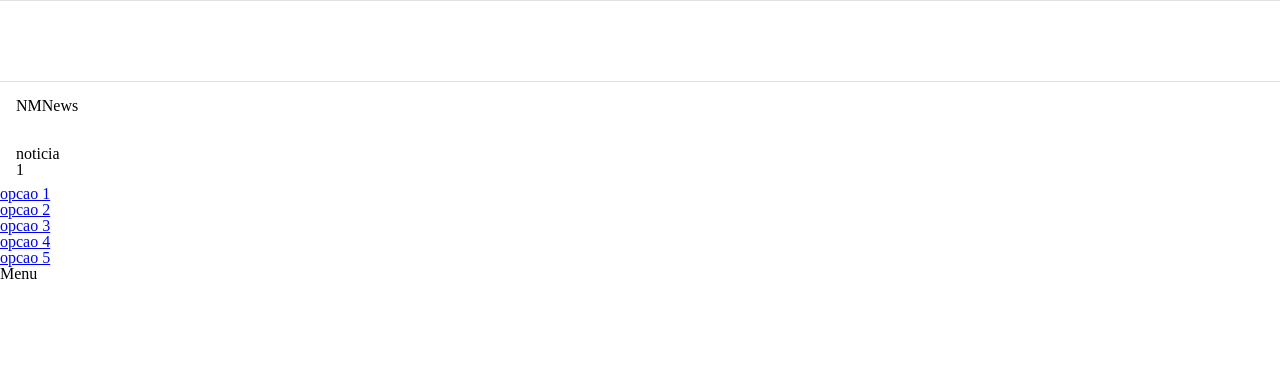
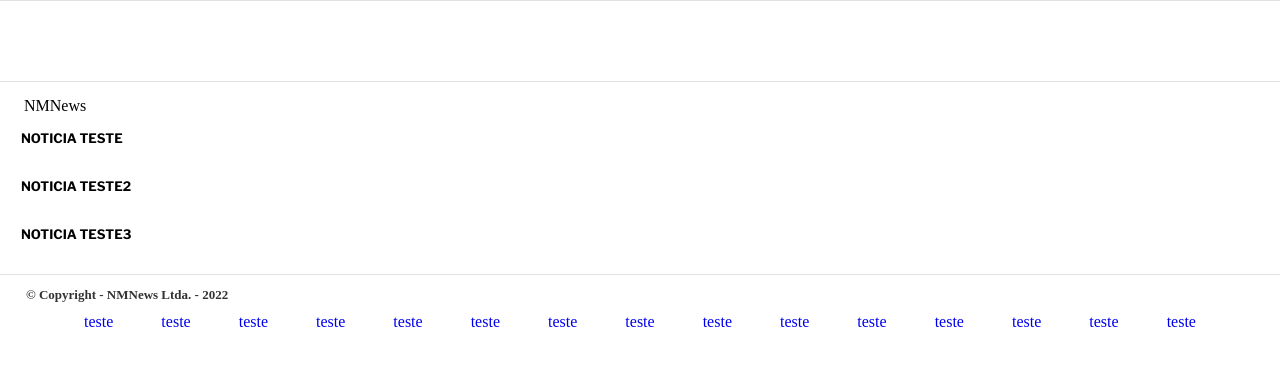
Before and after one commit to mosilva/NMNews, a plain HTML site: page index.html in a window 1280 px wide. Shown: the part 103-468 px from the top of the page. Drawn offline with nearby package versions, Linux system fonts and the light colour scheme; a web font is replaced by a local one.

Commit message:
update footer

```diff
--- a/assets/css/footer.css
+++ b/assets/css/footer.css
@@ -12,28 +12,78 @@ footer{
   color: var(--color-standart);
   font-family: var(--font-title);
   text-decoration: none;
+  margin-left: 0.5em;
 }
 
 .footer__menu{
-    width: 24px;
-    height: 24px;
+
     display: inline-block;
-    padding: 1em;
+    padding-left: 1em;
+    cursor: pointer;
 }
 
-/*hide the inputs/checkmarks and submenu*/
-input, ul.submenu {
+/*faz  a caixa de input e a lista ficarem escondidas*/
+.container-footer__button, .container-footer__menu{
   display: none;
 }
 
-/*position the label*/
-label {
-  position: relative;
+/*quando o input é clicado, fica opaco */
+.container-footer__button:checked ~ .container-footer__label .footer__menu {
+  opacity: 0.7;
+}
+
+.container-footer__button:checked ~ .container-footer__menu {
   display: block;
+}
+
+.container-footer__label .footer__menu{
+  text-transform: uppercase;
+  font-family: var(--font-label-footer);
+  font-weight: 700;
+  color: var(--color-standart);
+  font-size: 13px;
+}
+
+.container-footer__menu{
+  padding-left: 1em;
+}
+
+.container-footer__item a{
+  text-decoration: none;
+  padding-bottom: 1em;
+  color: var(--color-standart);
   cursor: pointer;
 }
 
-/*show the submenu when input is checked*/
-input:checked~ul.submenu {
-  display: block;
+.container-footer{
+  margin-bottom: 2em;
+  margin-left: 0.5em;
 }
+
+.copyright-footer__text{
+    opacity: 0.8;
+    font-size: 13px;
+    font-weight: bold;
+    margin-left: 1em;
+    padding: 1em;
+
+}
+
+.line-footer{
+  border-top: 1px solid var(--color-footer-border);
+}
+
+.other-info-footer{
+  display: flex;
+  flex-wrap: wrap;
+  justify-content: center;
+
+}
+
+.other-info-footer__item{
+  padding: 0 1.5em 1em 1.5em;
+}
+
+.other-info-footer__item a{
+  text-decoration: none;
+}
--- a/assets/css/index-style.css
+++ b/assets/css/index-style.css
@@ -11,5 +11,7 @@
   --color-top-bar: #eeeeee;
   --color-footer-border: #e1e1e1;
   --color-standart: #000000;
+  --font-label-footer: 'Libre Franklin';
+  --color-label-footer: gray;
 
 }
--- a/index.html
+++ b/index.html
@@ -11,9 +11,12 @@
       href="https://fontlibrary.org//face/chomsky"
       type="text/css"
     />
-    <link rel="preconnect" href="https://fonts.googleapis.com">
-<link rel="preconnect" href="https://fonts.gstatic.com" crossorigin>
-<link href="https://fonts.googleapis.com/css2?family=Libre+Franklin:wght@500;700&display=swap" rel="stylesheet">
+    <link rel="preconnect" href="https://fonts.googleapis.com" />
+    <link rel="preconnect" href="https://fonts.gstatic.com" crossorigin />
+    <link
+      href="https://fonts.googleapis.com/css2?family=Libre+Franklin:wght@500;700&display=swap"
+      rel="stylesheet"
+    />
     <link rel="stylesheet" href="./assets/css/index-style.css" />
 
     <title>NMNews</title>
@@ -46,30 +49,81 @@
     </main>
     <aside></aside>
     <footer>
-        <h2 class="footer__brand-logo"><a href="#" class="footer__title"> NMNews</a></h2>
+      <h2 class="footer__brand-logo">
+        <a href="#" class="footer__title"> NMNews</a>
+      </h2>
       <div class="container-footer">
-            <input type="checkbox" id="menu-footer" class="container-footer__button" />
-            <label for="menu-footer" class="container-footer__label">
-            <span class="footer__menu">noticia 1</span>
+        <input
+          type="checkbox"
+          id="menu-footer-check01"
+          class="container-footer__button"
+        />
+        <label for="menu-footer-check01" class="container-footer__label">
+          <span class="footer__menu">noticia teste</span>
         </label>
         <nav class="container-footer__menu">
           <ul class="container-footer__list">
             <li class="container-footer__item"><a href="#">opcao 1</a></li>
             <li class="container-footer__item"><a href="#">opcao 2</a></li>
             <li class="container-footer__item"><a href="#">opcao 3</a></li>
-                <li class="container-footer__item"><a href="#">opcao 4</a></li>
-                <li class="container-footer__item"><a href="#">opcao 5</a></li>
           </ul>
         </nav>
       </div>
-
-        <input id="check01" type="checkbox" name="menu" />
-<label for="check01">Menu</label>
-<ul class="submenu">
-  <li><a href="#">Item 1</a></li>
-  <li><a href="#">Item 2</a></li>
+      <div class="container-footer">
+        <input
+          type="checkbox"
+          id="menu-footer-check02"
+          class="container-footer__button"
+        />
+        <label for="menu-footer-check02" class="container-footer__label">
+          <span class="footer__menu">noticia teste2</span>
+        </label>
+        <nav class="container-footer__menu">
+          <ul class="container-footer__list">
+            <li class="container-footer__item"><a href="#">opcao 1</a></li>
+            <li class="container-footer__item"><a href="#">opcao 2</a></li>
+            <li class="container-footer__item"><a href="#">opcao 3</a></li>
           </ul>
-
+        </nav>
+      </div>
+      <div class="container-footer">
+        <input
+          type="checkbox"
+          id="menu-footer-check03"
+          class="container-footer__button"
+        />
+        <label for="menu-footer-check03" class="container-footer__label">
+          <span class="footer__menu">noticia teste3</span>
+        </label>
+        <nav class="container-footer__menu">
+          <ul class="container-footer__list">
+            <li class="container-footer__item"><a href="#">opcao 1</a></li>
+            <li class="container-footer__item"><a href="#">opcao 2</a></li>
+            <li class="container-footer__item"><a href="#">opcao 3</a></li>
+          </ul>
+        </nav>
+      </div>
+      <div class="line-footer"></div>
+      <div class="copright-footer">
+        <p class ="copyright-footer__text">&copy; Copyright - NMNews Ltda. - 2022</p>
+      </div>
+      <div class="other-info-footer">
+      <h4 class="other-info-footer__item"><a href="#">teste </a></h4>
+      <h4 class="other-info-footer__item"><a href="#">teste </a></h4>
+      <h4 class="other-info-footer__item"><a href="#">teste </a></h4>
+      <h4 class="other-info-footer__item"><a href="#">teste</a></h4>
+      <h4 class="other-info-footer__item"><a href="#">teste</a></h4>
+      <h4 class="other-info-footer__item"><a href="#">teste</a></h4>
+      <h4 class="other-info-footer__item"><a href="#">teste</a></h4>
+      <h4 class="other-info-footer__item"><a href="#">teste</a></h4>
+      <h4 class="other-info-footer__item"><a href="#">teste</a></h4>
+      <h4 class="other-info-footer__item"><a href="#">teste</a></h4>
+      <h4 class="other-info-footer__item"><a href="#">teste</a></h4>
+      <h4 class="other-info-footer__item"><a href="#">teste</a></h4>
+      <h4 class="other-info-footer__item"><a href="#">teste</a></h4>
+      <h4 class="other-info-footer__item"><a href="#">teste</a></h4>
+      <h4 class="other-info-footer__item"><a href="#">teste</a></h4>
+      </div>
     </footer>
   </body>
 </html>
```
Also changed, not shown: assets/css/header.css (line endings or trailing spaces). Lines whose indentation alone changed are shown as unchanged.
